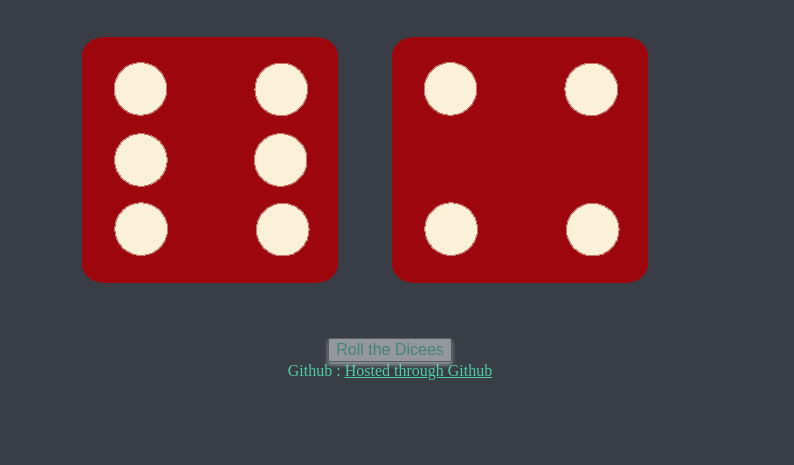
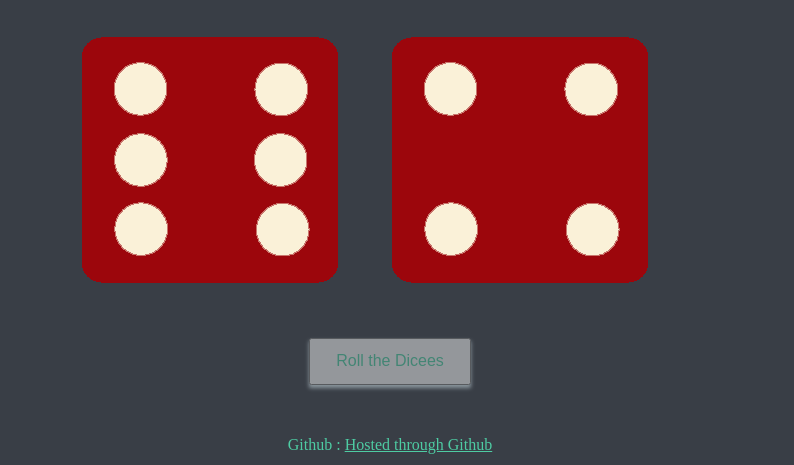
Before and after one commit to Younus-Saberi/Dice, a plain HTML site: page index.html in a window 1280 px wide. Shown: the part 335-800 px from the top of the page, without its empty margins (250-1044 px from the left). Drawn offline with Linux system fonts and the light colour scheme.

Commit message:
update the padding for button and footer

```diff
--- a/styles.css
+++ b/styles.css
@@ -38,4 +38,8 @@ a:hover{
     opacity: 0.5;
 font-size:1rem;
   color: #4ECCA3;
+  padding: 1% 2%;
 }
+footer{
+  padding-top: 4%;
+}
```
